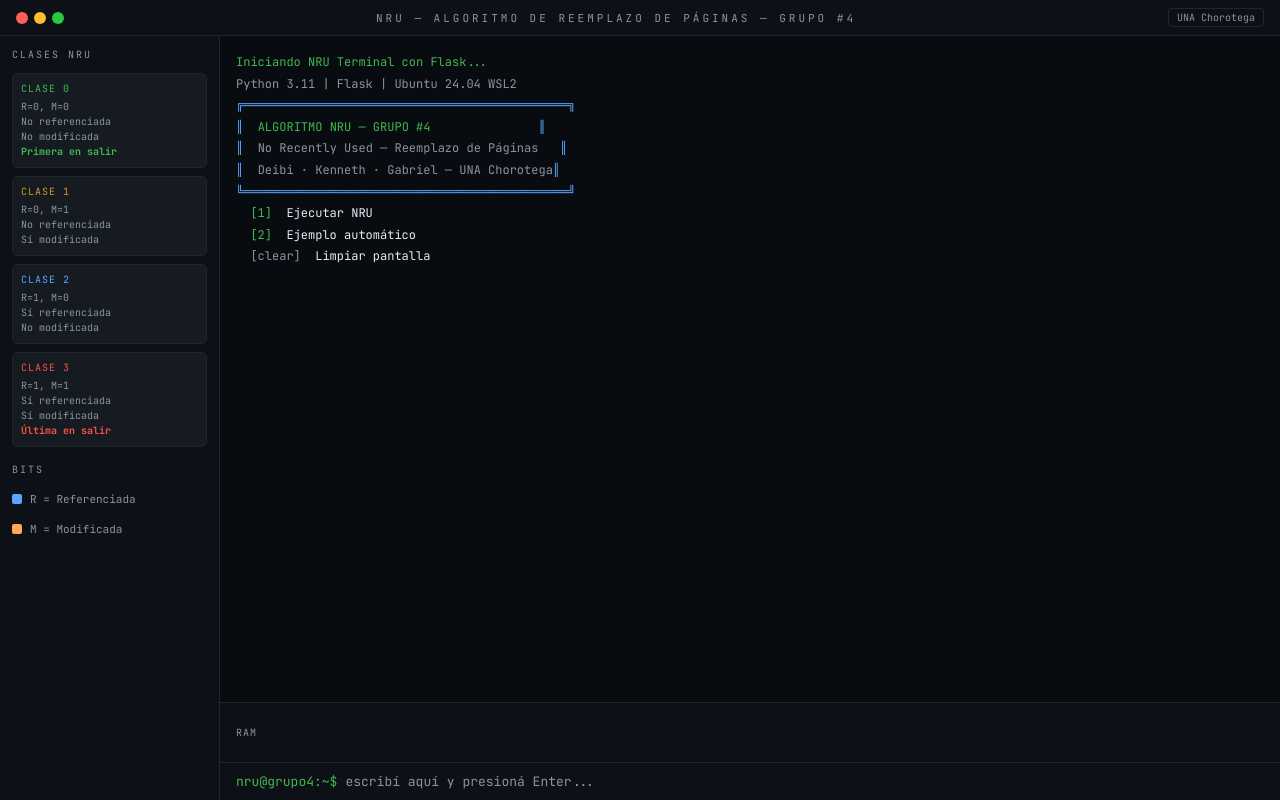
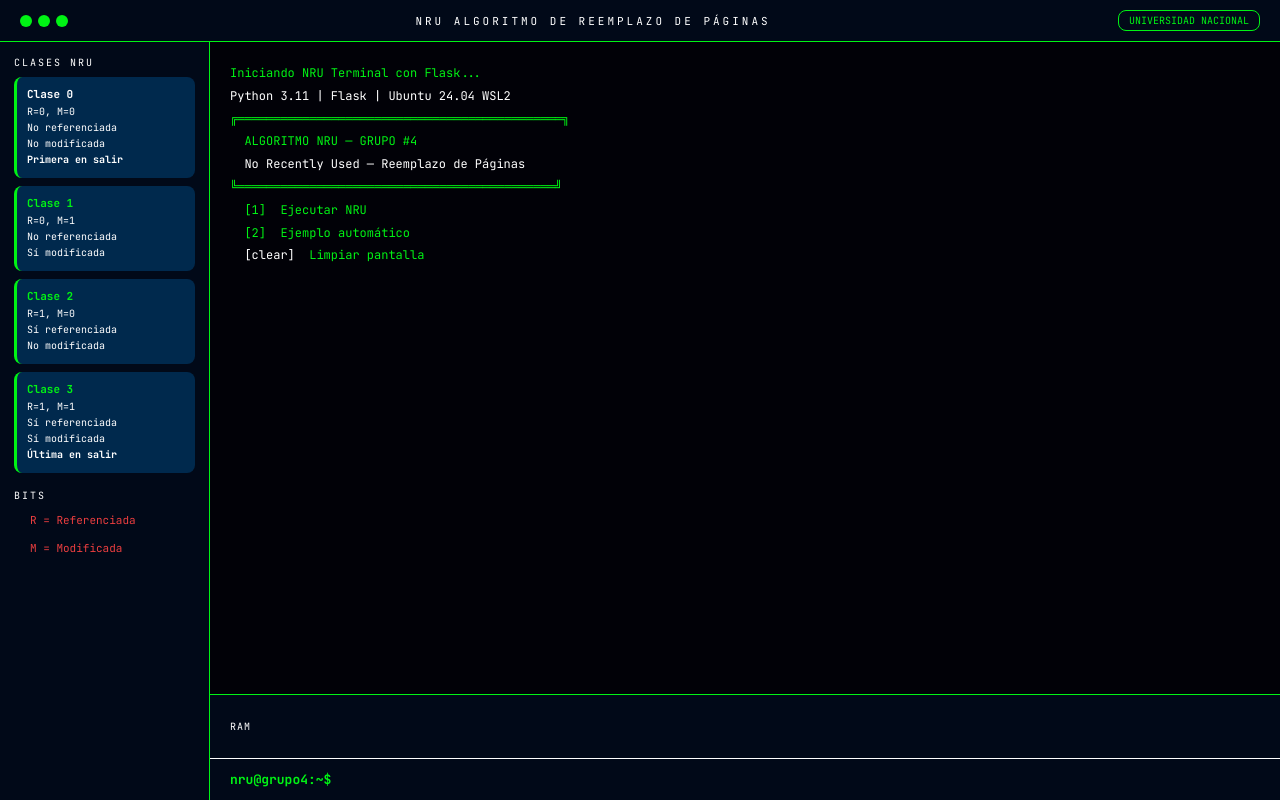
Before and after one commit to DEEON-04zz/Project-Sistemas-Operativozz, a Flask app: page / in a window 1280 px wide. Run offline with Flask 3, Linux system fonts and the light colour scheme.

Commit message:
ACTUALIZACION

```diff
--- a/project_NRU/static/NRU.js
+++ b/project_NRU/static/NRU.js
@@ -38,10 +38,10 @@ function showMenu() {
   state = { mode: 'menu', step: 0, data: {} };
   empty();
   line(`<span class="b">╔═════════════════════════════════════════════╗</span>`);
-  line(`<span class="b">║</span>  <span class="g">ALGORITMO NRU — GRUPO #4</span>               <span class="b">║</span>`);
-  line(`<span class="b">║</span>  <span class="d">No Recently Used — Reemplazo de Páginas</span>   <span class="b">║</span>`);
-  line(`<span class="b">║</span>  <span class="d">Deibi · Kenneth · Gabriel — UNA Chorotega</span><span class="b">║</span>`);
-  line(`<span class="b">╚═════════════════════════════════════════════╝</span>`);
+  line(`<span class="b"></span>  <span class="g">ALGORITMO NRU — GRUPO #4</span>               <span class="b"></span>`);
+  line(`<span class="b"></span>  <span class="d">No Recently Used — Reemplazo de Páginas</span><span class="b"></span>`);
+  line(`<span class="b"></span><span class="b"></span>`);
+  line(`<span class="b">╚════════════════════════════════════════════╝</span>`);
   empty();
   line(`  <span class="g">[1]</span>  Ejecutar NRU`);
   line(`  <span class="g">[2]</span>  Ejemplo automático`);
--- a/project_NRU/static/style.css
+++ b/project_NRU/static/style.css
@@ -1,55 +1,51 @@
 @import url('https://fonts.googleapis.com/css2?family=JetBrains+Mono:wght@300;400;500;700&display=swap');
 
-* {
-  box-sizing: border-box;
-  margin: 0;
-  padding: 0;
+* { box-sizing: border-box; margin: 0; padding: 0; }
+
+/* ── VARIABLES — ACÁ PONÉS TUS COLORES ── */
+:root {
+  --bg: #010107;   /* fondo general */
+  --bg2:   #010918    ;   /* fondo sidebar e input */
+  --bg3:   #003057d8    ;   /* fondo tarjetas */
+  --border:    ;   /* color de bordes */
+  --text:      #00f314;   /* texto principal */
+  --dim:    #ffffff   ;   /* texto secundario */
+  --acento:    ;   /* color principal de acento */
+  --c0:      #ffff  ;   /* color clase 0 */
+  --c1:        ;   /* color clase 1 */
+  --c2:        ;   /* color clase 2 */
+  --c3:        ;   /* color clase 3 */
+  --radio: 8px    ;   /* redondez de esquinas ej: 8px */
+  --fuente: 'JetBrains Mono', monospace;
 }
 
-:root {
-  --bg: #080c10;
-  --bg2: #0d1117;
-  --bg3: #161b22;
-  --border: #21262d;
-  --text: #e6edf3;
-  --dim: #8b949e;
-  --blue: #58a6ff;
-  --green: #3fb950;
-  --red: #f85149;
-  --yellow: #d29922;
-  --purple: #bc8cff;
-  --orange: #ffa657;
-  --c0: #3fb950;
-  --c1: #d29922;
-  --c2: #58a6ff;
-  --c3: #f85149;
-}
-
+/* ── BODY ── */
 body {
   background: var(--bg);
   color: var(--text);
-  font-family: 'JetBrains Mono', monospace;
+  font-family: var(--fuente);
   height: 100vh;
   display: flex;
   flex-direction: column;
   overflow: hidden;
 }
 
+/* ── BARRA SUPERIOR ── */
 .topbar {
   background: var(--bg2);
   border-bottom: 1px solid var(--border);
-  padding: 8px 16px;
+  padding: 10px 20px;
   display: flex;
   align-items: center;
-  gap: 10px;
+  gap: 12px;
   flex-shrink: 0;
 }
 
 .dots { display: flex; gap: 6px; }
 .dot { width: 12px; height: 12px; border-radius: 50%; }
-.dot1 { background: #ff5f57; }
-.dot2 { background: #febc2e; }
-.dot3 { background: #28c840; }
+.dot1 { background: #00f314; }
+.dot2 { background: #00f314; }
+.dot3 { background: #00f314; }
 
 .title {
   flex: 1;
@@ -62,19 +58,21 @@ body {
 
 .tag {
   font-size: 10px;
-  padding: 2px 8px;
-  border: 1px solid var(--border);
-  border-radius: 3px;
-  color: var(--dim);
+  padding: 3px 10px;
+  border: 1px solid var(--acento);
+  border-radius: var(--radio);
+  color: var(--acento);
 }
 
+/* ── LAYOUT PRINCIPAL ── */
 .main { display: flex; flex: 1; overflow: hidden; }
 
+/* ── SIDEBAR ── */
 .sidebar {
-  width: 220px;
+  width: 210px;
   background: var(--bg2);
   border-right: 1px solid var(--border);
-  padding: 12px;
+  padding: 14px;
   display: flex;
   flex-direction: column;
   gap: 8px;
@@ -87,28 +85,31 @@ body {
   color: var(--dim);
   text-transform: uppercase;
   letter-spacing: 2px;
-  margin-bottom: 4px;
 }
 
 .clase-card {
   background: var(--bg3);
-  border: 1px solid var(--border);
-  border-radius: 6px;
-  padding: 8px;
+  border-radius: var(--radio);
+  padding: 10px;
   font-size: 11px;
+  border-left: 3px solid;
 }
 
+.clase-card.c0 { border-color: var(--c0); }
+.clase-card.c1 { border-color: var(--c1); }
+.clase-card.c2 { border-color: var(--c2); }
+.clase-card.c3 { border-color: var(--c3); }
+
 .clase-card .ctitle {
-  font-size: 10px;
-  text-transform: uppercase;
-  letter-spacing: 1px;
-  margin-bottom: 4px;
+  font-size: 11px;
+  font-weight: 700;
+  margin-bottom: 3px;
 }
 
 .clase-card .cdesc {
   color: var(--dim);
   font-size: 10px;
-  line-height: 1.5;
+  line-height: 1.6;
 }
 
 .legend-item {
@@ -116,34 +117,36 @@ body {
   align-items: center;
   gap: 8px;
   font-size: 11px;
-  color: var(--dim);
-  padding: 4px 0;
+  color: #fd4242ee;
+  padding: 3px 0;
 }
 
-.legend-dot { width: 10px; height: 10px; border-radius: 2px; flex-shrink: 0; }
+.legend-dot { width: 8px; height: 8px; border-radius: 2px; }
 
+/* ── ÁREA DE OUTPUT (terminal) ── */
 .output-wrap { flex: 1; display: flex; flex-direction: column; overflow: hidden; }
 
 .output {
   flex: 1;
   overflow-y: auto;
-  padding: 16px;
+  padding: 20px;
   font-size: 12px;
-  line-height: 1.8;
+  line-height: 1.9;
 }
 
 .output::-webkit-scrollbar { width: 3px; }
-.output::-webkit-scrollbar-thumb { background: var(--border); }
+.output::-webkit-scrollbar-thumb { background: var(--border); border-radius: 99px; }
 
+/* ── CAJAS DE MEMORIA RAM ── */
 .mem-visual {
-  padding: 8px 16px;
+  padding: 10px 20px;
   background: var(--bg2);
   border-top: 1px solid var(--border);
   display: flex;
   align-items: center;
-  gap: 8px;
+  gap: 10px;
   flex-shrink: 0;
-  min-height: 60px;
+  min-height: 64px;
 }
 
 .mem-label {
@@ -151,7 +154,6 @@ body {
   color: var(--dim);
   text-transform: uppercase;
   letter-spacing: 1px;
-  margin-right: 4px;
 }
 
 .page-box {
@@ -159,74 +161,77 @@ body {
   flex-direction: column;
   align-items: center;
   justify-content: center;
-  width: 50px;
-  height: 44px;
-  border-radius: 6px;
-  border: 1px solid var(--border);
+  width: 52px;
+  height: 48px;
+  border-radius: var(--radio);
+  border: 1.5px solid var(--border);
   background: var(--bg3);
   transition: all 0.3s;
   font-size: 11px;
   gap: 2px;
 }
 
-.page-box .pnum { font-size: 14px; font-weight: 700; }
+.page-box .pnum { font-size: 15px; font-weight: 700; }
 .page-box .pbits { font-size: 9px; color: var(--dim); }
 .page-box.empty { opacity: 0.3; }
-.page-box.c0 { border-color: var(--c0); background: #0d2818; }
-.page-box.c1 { border-color: var(--c1); background: #2d2100; }
-.page-box.c2 { border-color: var(--c2); background: #0d2340; }
-.page-box.c3 { border-color: var(--c3); background: #2d0d0d; }
-.page-box.new   { animation: pulse 0.5s ease; }
+.page-box.c0 { border-color: var(--c0); color: var(--c0); }
+.page-box.c1 { border-color: var(--c1); color: var(--c1); }
+.page-box.c2 { border-color: var(--c2); color: var(--c2); }
+.page-box.c3 { border-color: var(--c3); color: var(--c3); }
+
+/* ── ANIMACIONES ── */
+.page-box.new   { animation: pop 0.4s ease; }
 .page-box.evict { animation: shake 0.3s ease; }
 
-@keyframes pulse {
+@keyframes pop {
   0%   { transform: scale(1.2); }
   100% { transform: scale(1); }
 }
 
 @keyframes shake {
   0%, 100% { transform: translateX(0); }
-  25%       { transform: translateX(-4px); }
-  75%       { transform: translateX(4px); }
+  25%       { transform: translateX(-3px); }
+  75%       { transform: translateX(3px); }
 }
 
+/* ── INPUT ── */
 .input-row {
   background: var(--bg2);
-  border-top: 1px solid var(--border);
-  padding: 10px 16px;
+  border-top: 1px solid var(--dim);
+  padding: 12px 20px;
   display: flex;
   align-items: center;
-  gap: 8px;
+  gap: 10px;
   flex-shrink: 0;
 }
 
-.prompt { color: var(--green); font-size: 13px; white-space: nowrap; }
+.prompt { color: var(--acento); font-size: 13px; font-weight: 700; white-space: nowrap; }
 
 input {
   background: transparent;
   border: none;
   outline: none;
-  color: var(--blue);
-  font-family: 'JetBrains Mono', monospace;
+  color: var(--text);
+  font-family: var(--fuente);
   font-size: 13px;
   flex: 1;
-  caret-color: var(--blue);
+  caret-color: var(--acento);
 }
 
 input::placeholder { color: var(--dim); }
 
-.g  { color: var(--green); }
-.r  { color: var(--red); }
-.b  { color: var(--blue); }
-.y  { color: var(--yellow); }
-.p  { color: var(--purple); }
-.o  { color: var(--orange); }
-.d  { color: var(--dim); }
+/* ── COLORES DE TEXTO EN TERMINAL ── */
+.g { color: var(--c2); }
+.r { color: var(--c3); }
+.b { color: var(--acento); }
+.y { color: var(--c1); }
+.d { color: var(--dim); }
 .line { display: block; white-space: pre-wrap; word-break: break-all; }
 
-.b-ok  { background: #0d2818; border: 1px solid var(--green);  color: var(--green);  padding: 1px 7px; border-radius: 3px; font-size: 11px; }
-.b-err { background: #2d0d0d; border: 1px solid var(--red);    color: var(--red);    padding: 1px 7px; border-radius: 3px; font-size: 11px; }
-.b-c0  { background: #0d2818; border: 1px solid var(--c0);     color: var(--c0);     padding: 1px 7px; border-radius: 3px; font-size: 11px; }
-.b-c1  { background: #2d2100; border: 1px solid var(--c1);     color: var(--c1);     padding: 1px 7px; border-radius: 3px; font-size: 11px; }
-.b-c2  { background: #0d2340; border: 1px solid var(--c2);     color: var(--c2);     padding: 1px 7px; border-radius: 3px; font-size: 11px; }
-.b-c3  { background: #2d0d0d; border: 1px solid var(--c3);     color: var(--c3);     padding: 1px 7px; border-radius: 3px; font-size: 11px; }
+/* ── BADGES ── */
+.b-ok  { border: 1px solid var(--c2);    color: var(--c2);    padding: 1px 8px; border-radius: var(--radio); font-size: 11px; }
+.b-err { border: 1px solid var(--c3);    color: var(--c3);    padding: 1px 8px; border-radius: var(--radio); font-size: 11px; }
+.b-c0  { border: 1px solid var(--c0);    color: var(--c0);    padding: 1px 8px; border-radius: var(--radio); font-size: 11px; }
+.b-c1  { border: 1px solid var(--c1);    color: var(--c1);    padding: 1px 8px; border-radius: var(--radio); font-size: 11px; }
+.b-c2  { border: 1px solid var(--c2);    color: var(--c2);    padding: 1px 8px; border-radius: var(--radio); font-size: 11px; }
+.b-c3  { border: 1px solid var(--c3);    color: var(--c3);    padding: 1px 8px; border-radius: var(--radio); font-size: 11px; }
--- a/project_NRU/templates/index.html
+++ b/project_NRU/templates/index.html
@@ -13,8 +13,8 @@
     <div class="dot dot2"></div>
     <div class="dot dot3"></div>
   </div>
-  <div class="title">NRU — Algoritmo de Reemplazo de Páginas — Grupo #4</div>
-  <div class="tag">UNA Chorotega</div>
+  <div class="title">NRU Algoritmo de Reemplazo de Páginas </div>
+  <div class="tag">UNIVERSIDAD NACIONAL</div>
 </div>
 
 <div class="main">
@@ -57,7 +57,7 @@
     </div>
     <div class="input-row">
       <span class="prompt">nru@grupo4:~$</span>
-      <input id="inp" autofocus placeholder="escribí aquí y presioná Enter..." autocomplete="off" spellcheck="false">
+      <input id="inp" autofocus placeholder="" autocomplete="off" spellcheck="false">
     </div>
   </div>
 
```
